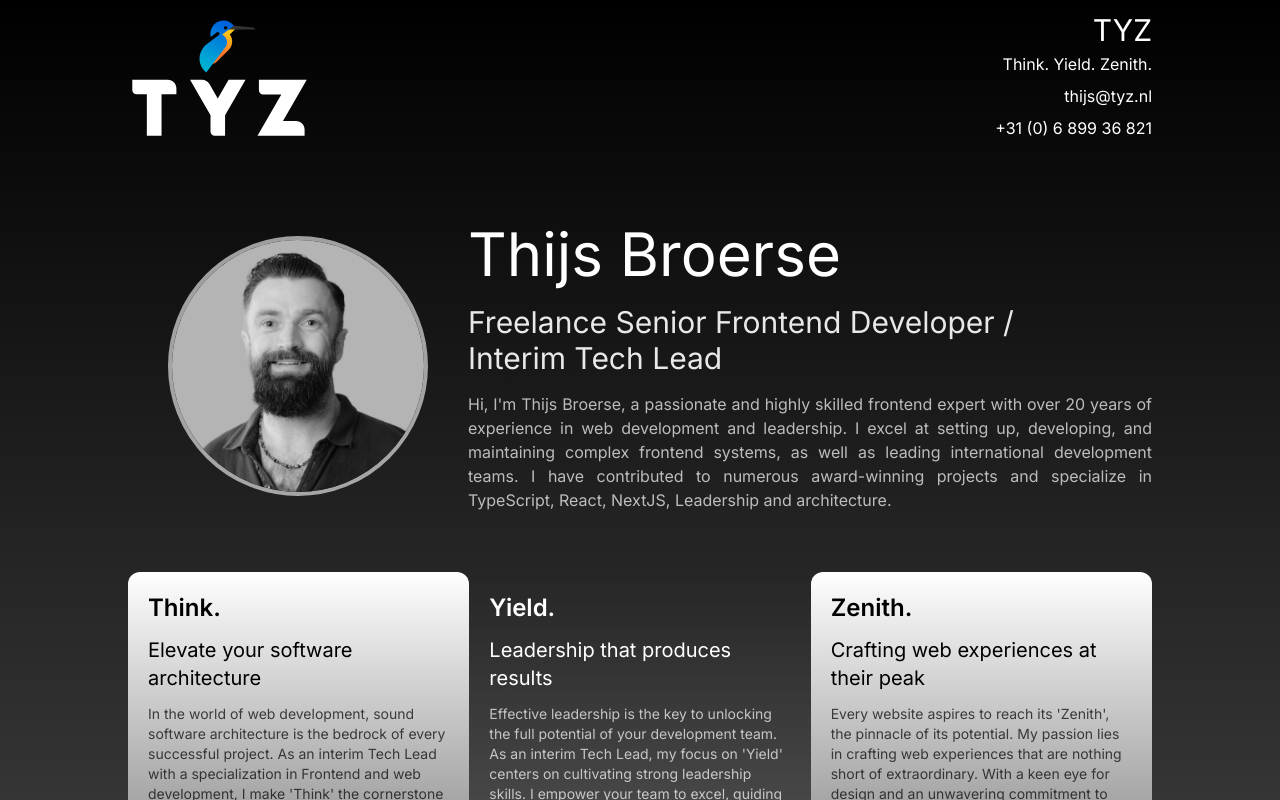
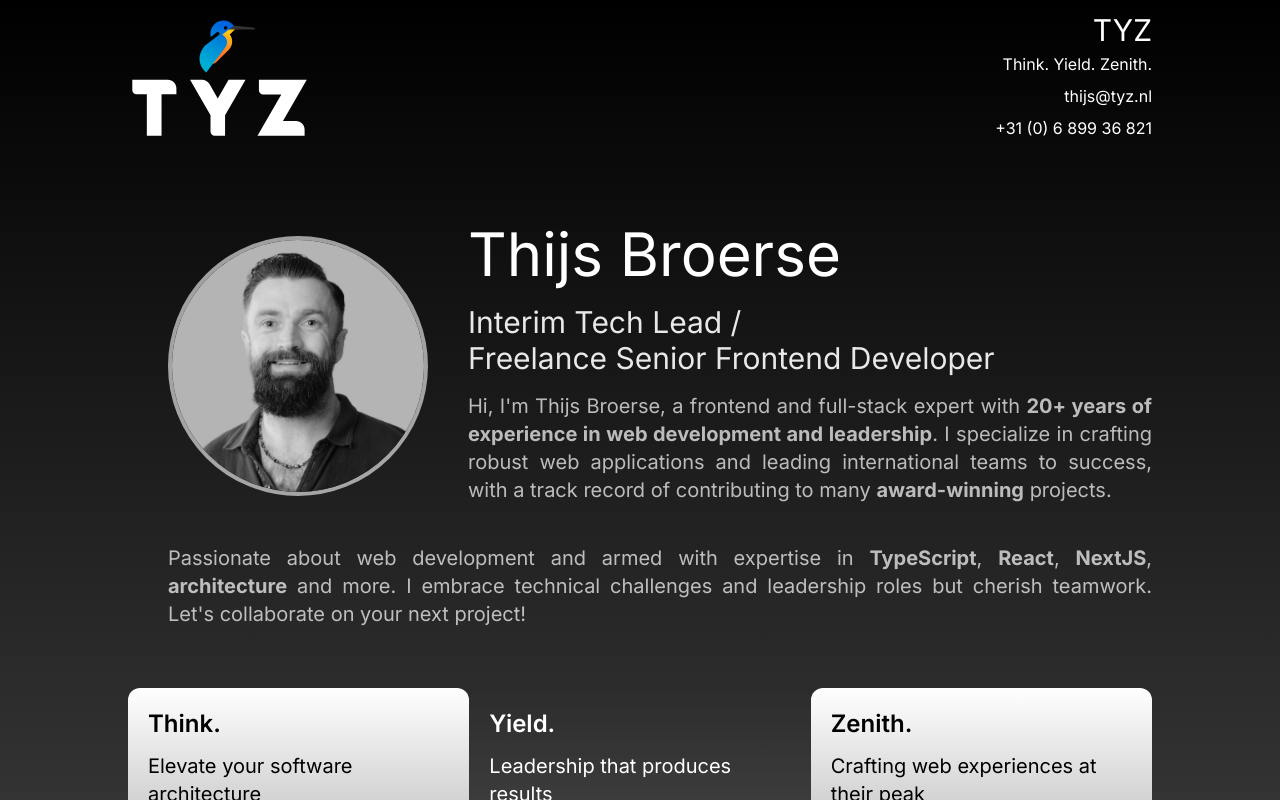
Before and after one commit to ThijsTyZ/tyz, a Next.js app: page / in a window 1280 px wide. Shown: the top 800 px of the page. Built offline with nearby package versions, Linux system fonts and the light colour scheme.

Commit message:
Update Hero copy

```diff
--- a/src/components/Hero.tsx
+++ b/src/components/Hero.tsx
@@ -27,13 +27,21 @@ export function Hero(): ReactElement {
             </>
           ))}
         </h3>
-        <p className="lg:text-justify opacity-70 pt-4">
-          Hi, I&apos;m Thijs Broerse, a passionate and highly skilled frontend
-          expert with over 20 years of experience in web development and
-          leadership. I excel at setting up, developing, and maintaining complex
-          frontend systems, as well as leading international development teams.
-          I have contributed to numerous award-winning projects and specialize
-          in TypeScript, React, NextJS, Leadership and architecture.
+        <p className="lg:text-justify opacity-70 pt-4 text-xl">
+          Hi, I&apos;m Thijs Broerse, a frontend and full-stack expert with{' '}
+          <strong>
+            20+ years of experience in web development and leadership
+          </strong>
+          . I specialize in crafting robust web applications and leading
+          international teams to success, with a track record of contributing to
+          many <strong>award-winning</strong> projects.
+        </p>
+        <p className="lg:text-justify opacity-70 pt-10 text-xl">
+          Passionate about web development and armed with expertise in{' '}
+          <strong>TypeScript</strong>, <strong>React</strong>,{' '}
+          <strong>NextJS</strong>, <strong>architecture</strong> and more. I
+          embrace technical challenges and leadership roles but cherish
+          teamwork. Let&apos;s collaborate on your next project!
         </p>
       </div>
     </section>
--- a/src/data/copy.ts
+++ b/src/data/copy.ts
@@ -2,7 +2,7 @@ import type { ValueOf } from 'next/constants';
 
 export const slogan = 'Think. Yield. Zenith.';
 export const name = 'Thijs Broerse';
-export const role = 'Freelance Senior Frontend Developer / Interim Tech Lead';
+export const role = 'Interim Tech Lead / Freelance Senior Frontend Developer';
 export const title = `TYZ - ${name} - ${role}`;
 
 export const description =
```
